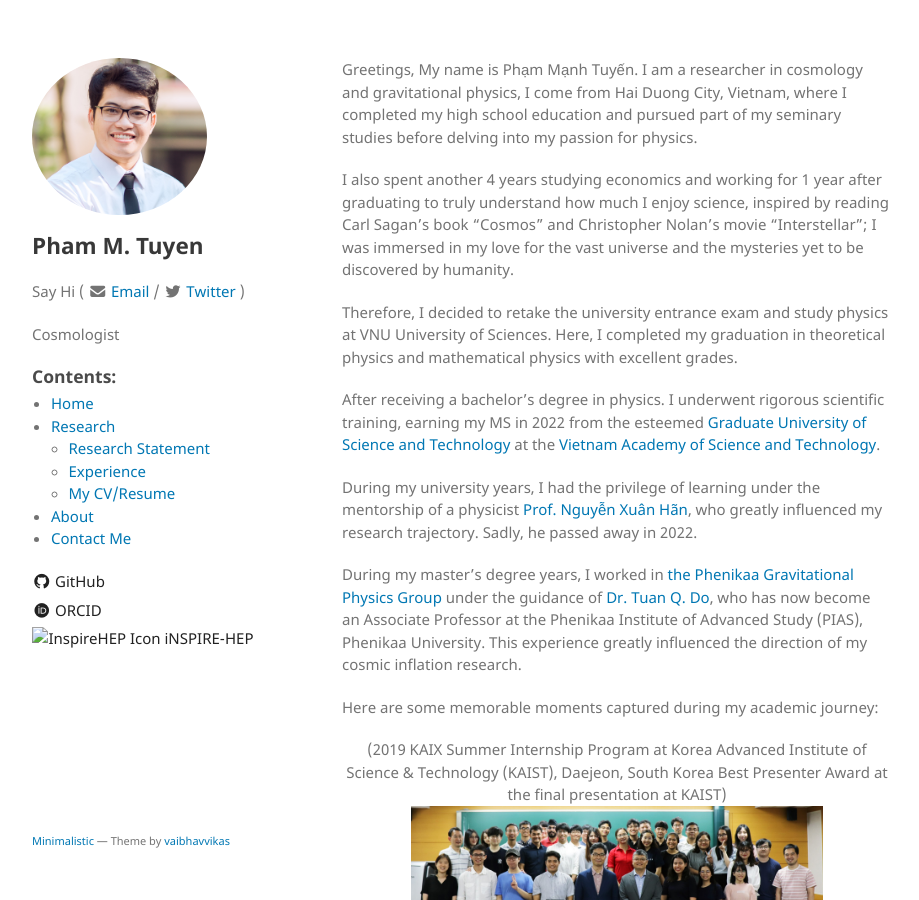
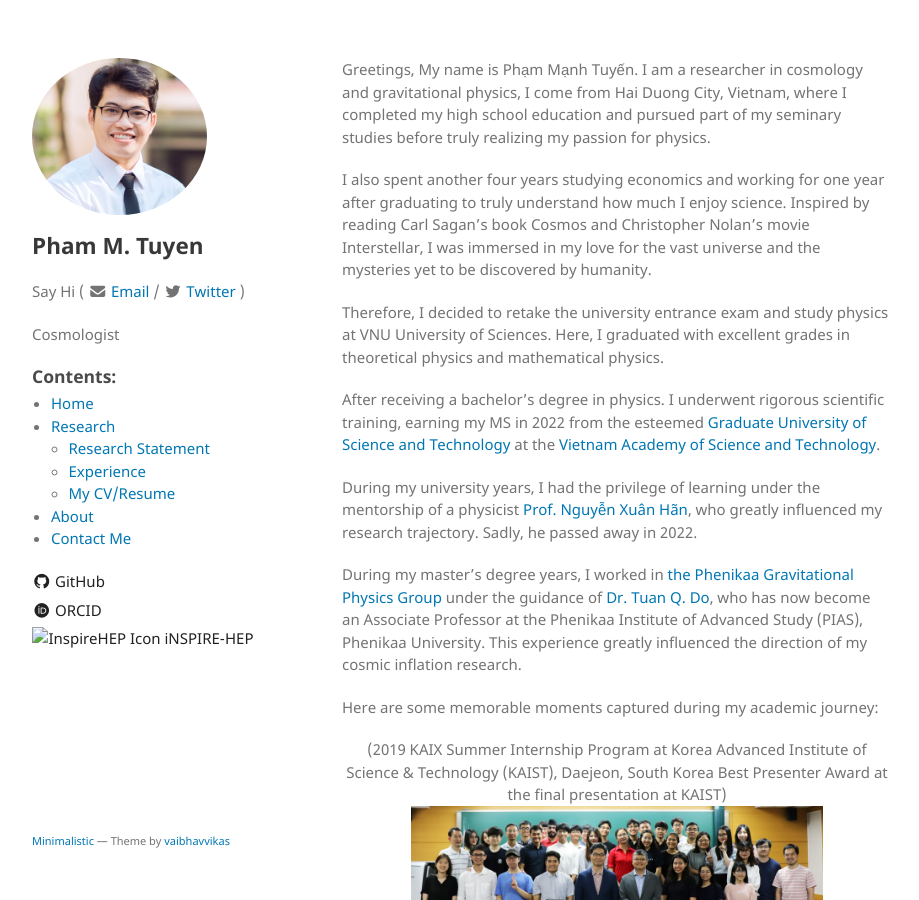
Before and after one commit to tuyenmpham/tuyenmpham.github.io, a Jekyll site: the page built from bio.md, in a window 1280 px wide and 900 px high. Shown: the whole window, without its empty margins (178-1097 px from the left). Built offline with Jekyll 4.4.1, drawn with Linux system fonts in a browser that asks for light colours.

Commit message:
Update bio.md

```diff
--- a/bio.md
+++ b/bio.md
@@ -3,11 +3,11 @@ layout: default
 ---
 
 
-Greetings, My name is Phạm Mạnh Tuyến. I am a researcher in cosmology and gravitational physics, I come from Hai Duong City, Vietnam, where I completed my high school education and pursued part of my seminary studies before delving into my passion for physics.
+Greetings, My name is Phạm Mạnh Tuyến. I am a researcher in cosmology and gravitational physics, I come from Hai Duong City, Vietnam, where I completed my high school education and pursued part of my seminary studies before truly realizing my passion for physics.
 
-I also spent another 4 years studying economics and working for 1 year after graduating to truly understand how much I enjoy science, inspired by reading Carl Sagan's book "Cosmos" and Christopher Nolan's movie "Interstellar"; I was immersed in my love for the vast universe and the mysteries yet to be discovered by humanity.
+I also spent another four years studying economics and working for one year after graduating to truly understand how much I enjoy science. Inspired by reading Carl Sagan's book Cosmos and Christopher Nolan's movie Interstellar, I was immersed in my love for the vast universe and the mysteries yet to be discovered by humanity.
 
-Therefore, I decided to retake the university entrance exam and study physics at VNU University of Sciences. Here, I completed my graduation in theoretical physics and mathematical physics with excellent grades.
+Therefore, I decided to retake the university entrance exam and study physics at VNU University of Sciences. Here, I graduated with excellent grades in theoretical physics and mathematical physics.
 
 After receiving a bachelor's degree in physics. I underwent rigorous scientific training, earning my MS in 2022 from the esteemed [Graduate University of Science and Technology](https://gust.edu.vn/vn) at the [Vietnam Academy
 of Science and Technology](https://gust.edu.vn/vn).
```
